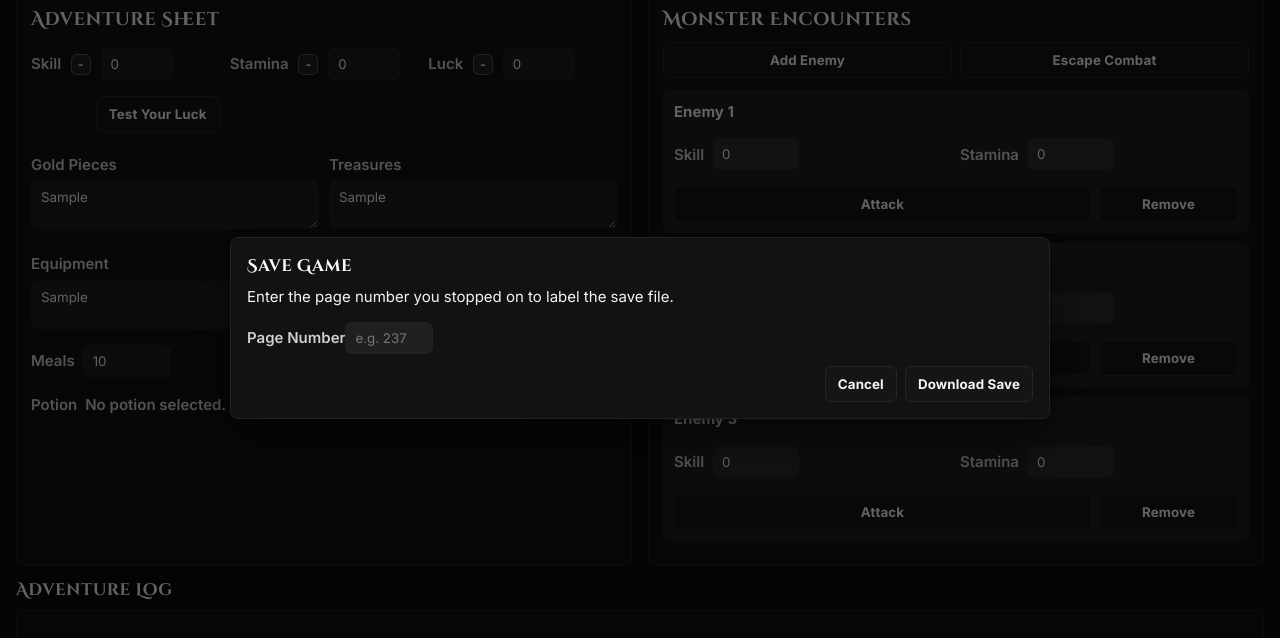
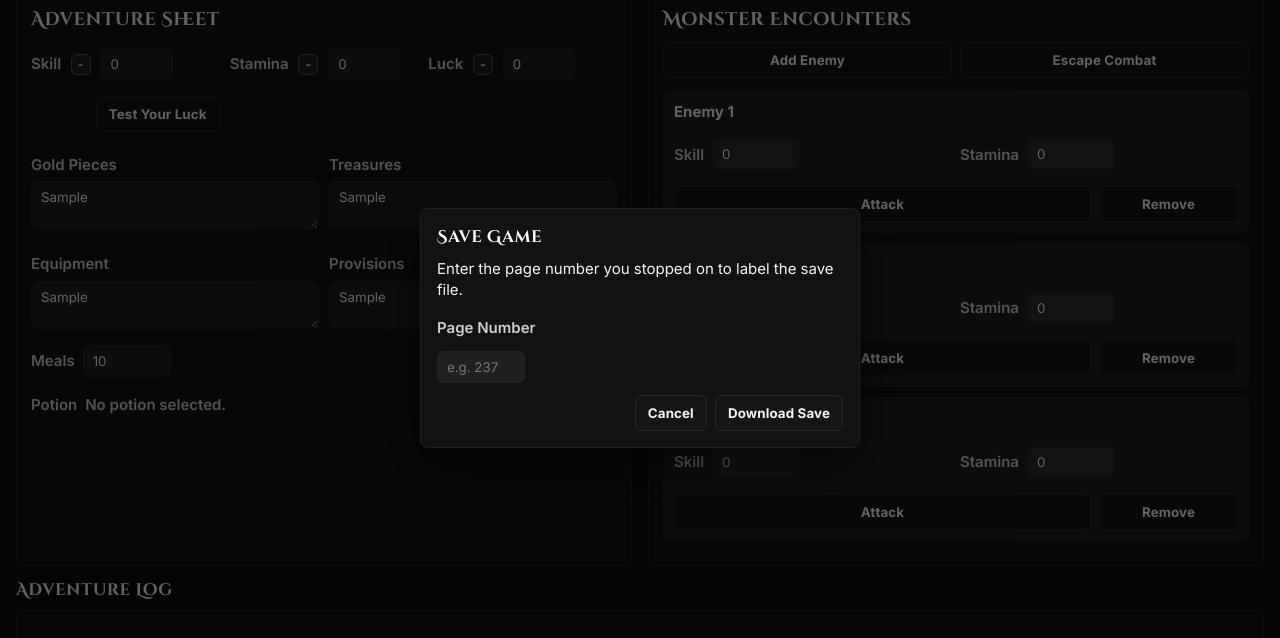
Before and after one commit to emesinternet/fighting-fantasy, a plain HTML site: page index.html in a window 1280 px wide. Both pictures are taken after typing "Sample", "Sample", "Sample", "Sample" into the empty fields and a click on the button "Save". Shown: the part 72-710 px from the top of the page. Drawn offline with Linux system fonts and the light colour scheme.

Commit message:
Tighten save dialog and improve filename stamp

```diff
--- a/app.js
+++ b/app.js
@@ -235,10 +235,17 @@
     log: logHistory.map((entry) => ({ ...entry }))
   });
 
+  // Produce a filesystem-safe timestamp that is still easy to read in save filenames.
+  const formatFilenameTimestamp = () => {
+    const now = new Date();
+    const pad = (value) => String(value).padStart(2, '0');
+    return `${now.getFullYear()}-${pad(now.getMonth() + 1)}-${pad(now.getDate())}_${pad(now.getHours())}-${pad(now.getMinutes())}`;
+  };
+
   const downloadSave = (payload, pageNumberLabel) => {
     const json = JSON.stringify(payload, null, 2);
     const blob = new Blob([json], { type: 'application/json' });
-    const timestamp = new Date().toISOString().replace(/[:.]/g, '-');
+    const timestamp = formatFilenameTimestamp();
     const safePage = pageNumberLabel && String(pageNumberLabel).trim() ? `page-${String(pageNumberLabel).trim()}` : 'page-unknown';
     const filename = `ff-save-${safePage}-${timestamp}.json`;
     const url = URL.createObjectURL(blob);
@@ -251,19 +258,30 @@
 
   // Guide the player through choosing a page label before downloading the save JSON.
   const showSaveDialog = () => {
-    const { modal, close } = createModal('Save Game', 'Enter the page number you stopped on to label the save file.');
+    const { modal, close } = createModal(
+      'Save Game',
+      'Enter the page number you stopped on to label the save file.',
+      { compact: true }
+    );
 
     const form = document.createElement('div');
     form.className = 'modal-form';
 
+    const field = document.createElement('div');
+    field.className = 'modal-field';
+
     const label = document.createElement('label');
     label.textContent = 'Page Number';
+    label.htmlFor = 'save-page-number';
     const pageInput = document.createElement('input');
+    pageInput.id = 'save-page-number';
     pageInput.type = 'number';
     pageInput.min = '1';
     pageInput.placeholder = 'e.g. 237';
-    label.appendChild(pageInput);
-    form.appendChild(label);
+
+    field.appendChild(label);
+    field.appendChild(pageInput);
+    form.appendChild(field);
 
     const actions = document.createElement('div');
     actions.className = 'modal-actions';
@@ -474,13 +492,16 @@
   animationOverlay.addEventListener('click', closeAnimationOverlayInstantly);
 
   // Lightweight modal scaffolding to keep dialog creation tidy.
-  const createModal = (title, description) => {
+  const createModal = (title, description, options = {}) => {
     const overlay = document.createElement('div');
     overlay.className = 'modal-overlay';
     overlay.setAttribute('aria-hidden', 'true');
 
     const modal = document.createElement('div');
     modal.className = 'modal';
+    if (options.compact) {
+      modal.classList.add('modal-compact');
+    }
 
     const heading = document.createElement('h3');
     heading.textContent = title;
--- a/styles.css
+++ b/styles.css
@@ -374,10 +374,14 @@ button:hover:enabled {
   background: #121212;
   padding: 16px;
   border-radius: 8px;
-  max-width: 820px;
+  max-width: 720px;
   width: 100%;
   box-shadow: 0 18px 50px rgba(0, 0, 0, 0.5);
   border: 1px solid var(--panel-border);
+}
+
+.modal-compact {
+  max-width: 440px;
 }
 
 .modal h3 {
@@ -392,9 +396,19 @@ button:hover:enabled {
   flex-wrap: wrap;
 }
 
-.modal-form label {
+.modal-form {
+  display: flex;
+  flex-direction: column;
+  gap: 12px;
+}
+
+.modal-field label {
   display: block;
-  margin-bottom: 12px;
+  margin-bottom: 6px;
+}
+
+.modal-field input {
+  width: 100%;
 }
 
 .stat-value {
```
Also changed, not shown: README.md.
